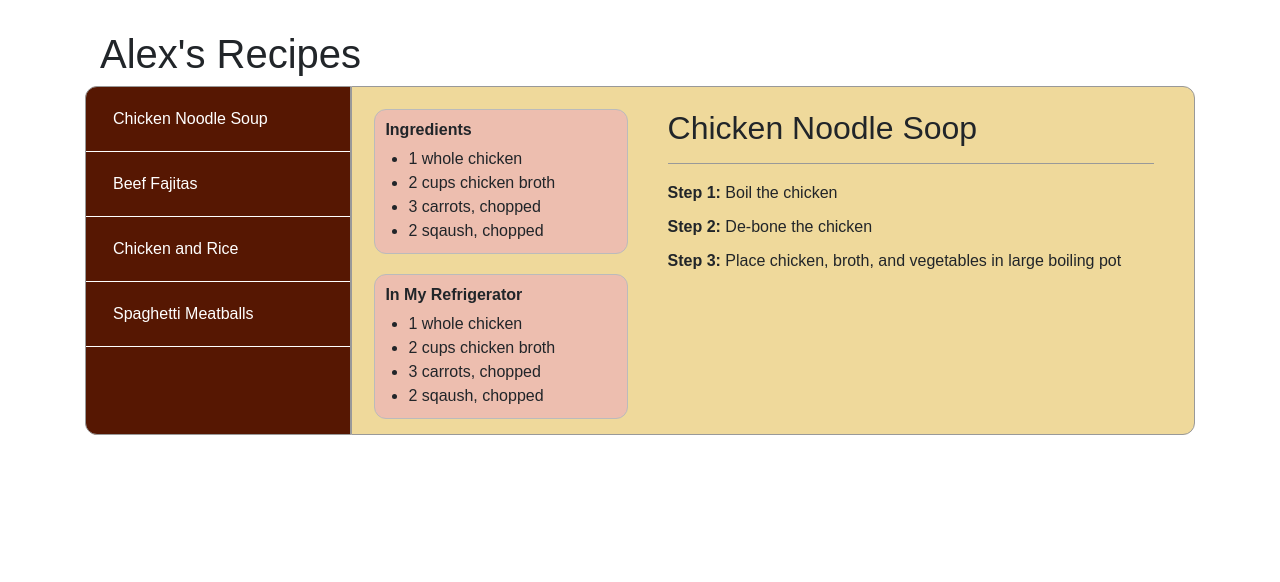
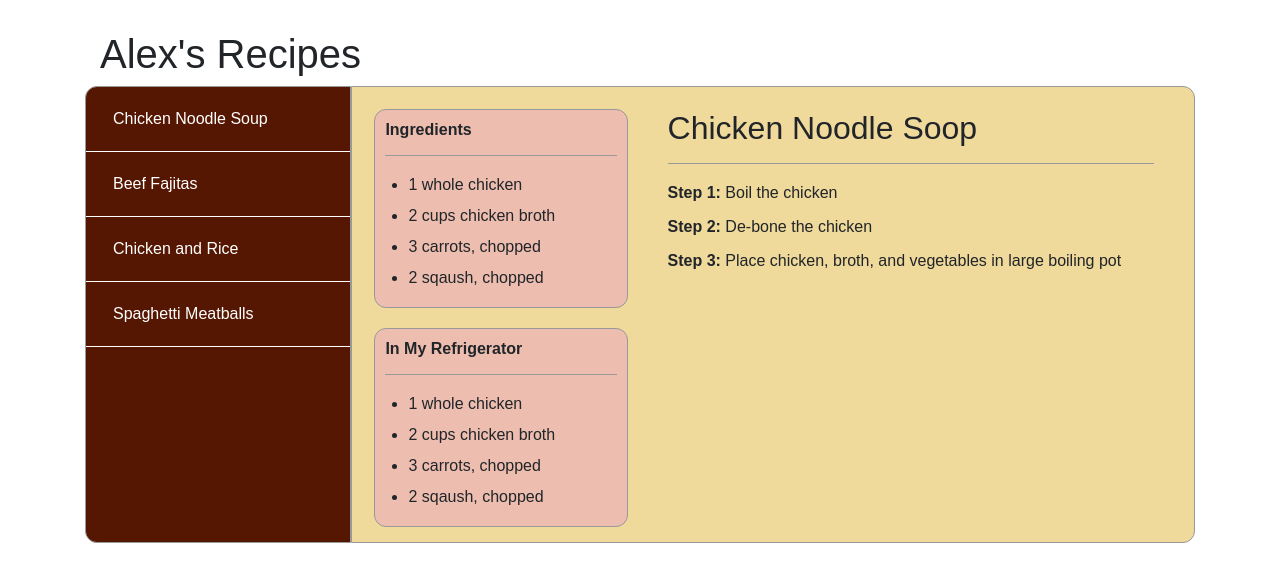
Before and after one commit to asimo124/RecipesReact, a React (Create React App) app: page / in a window 1280 px wide. Shown: the top 582 px of the page. Built offline with nearby package versions, Linux system fonts and the light colour scheme.

Commit message:
Small changes

```diff
--- a/src/App.js
+++ b/src/App.js
@@ -20,7 +20,8 @@ class App extends Component {
 							<Row >
 								<Col xs={12} md={4} >
 									<div className="ingredients-container">
-										<h5>Ingredients</h5>
+										<h5 className="small-box-title">Ingredients</h5>
+										<hr />
 										<ul className="ingredients-list">
 											<li>1 whole chicken</li>
 											<li>2 cups chicken broth</li>
@@ -29,7 +30,8 @@ class App extends Component {
 										</ul>
 									</div>
 									<div className="available-ingredients-container">
-										<h5>In My Refrigerator</h5>
+										<h5 className="small-box-title">In My Refrigerator</h5>
+										<hr />
 										<ul className="available-ingredients-list">
 											<li>1 whole chicken</li>
 											<li>2 cups chicken broth</li>
--- a/src/index.css
+++ b/src/index.css
@@ -61,12 +61,16 @@ h2.recipe-title {
 
 /* Ingredients Container */
 .ingredients-container {
-  border: 1px solid #bbb;
+  border: 1px solid #999;
   border-radius: 12px;
   padding: 10px;
   margin-top: 10px;
   margin-bottom: 20px;
   background-color: #edbeaf;
+}
+
+h5.small-box-title {
+  /*margin-bottom: 12px;*/
 }
 
 /* Ingredients List */
@@ -78,9 +82,13 @@ ul.ingredients-list {
 
 }
 
+ul.ingredients-list li {
+  margin-bottom: 7px;
+}
+
 /* Ingredients Container */
 .available-ingredients-container {
-  border: 1px solid #bbb;
+  border: 1px solid #999;
   border-radius: 12px;
   padding: 10px;
   margin-bottom: 15px;
@@ -93,6 +101,10 @@ ul.available-ingredients-list {
   padding: 0 0 0 8px;
   margin-left: 15px;
   margin-bottom: 0;
+}
+
+ul.available-ingredients-list li {
+  margin-bottom: 7px;
 }
 
 
```
